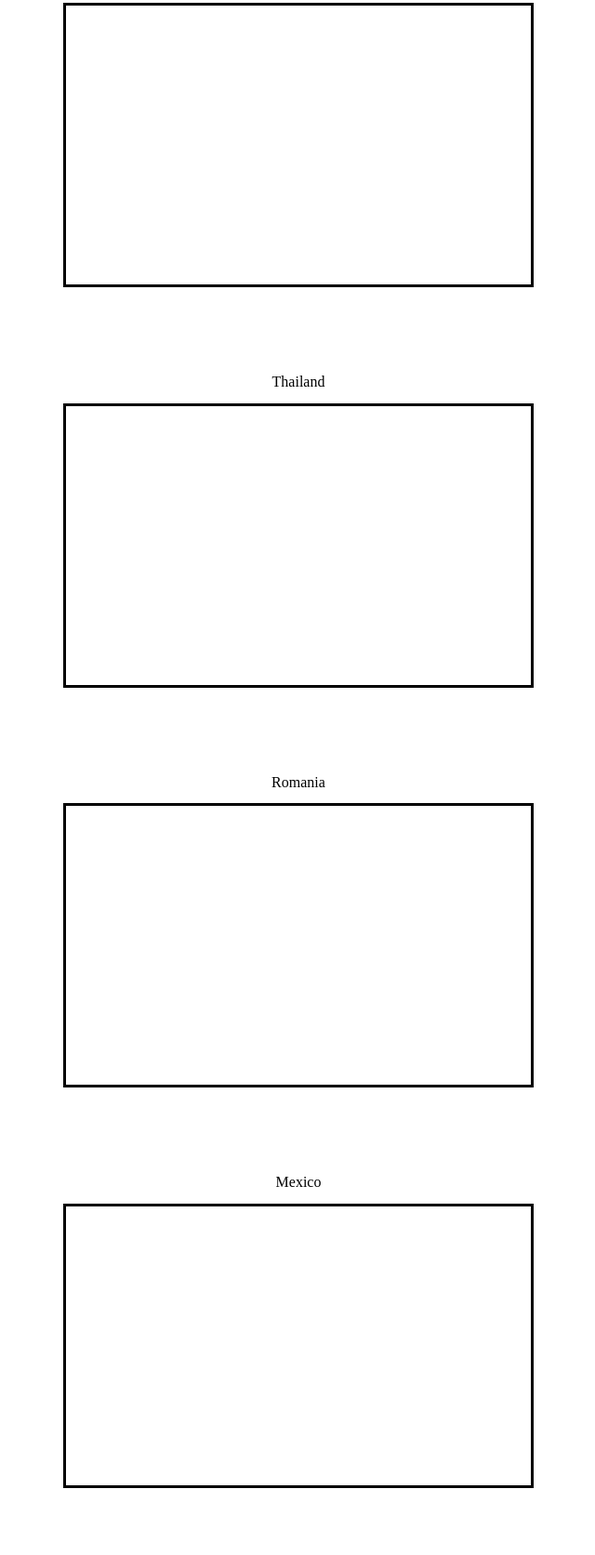
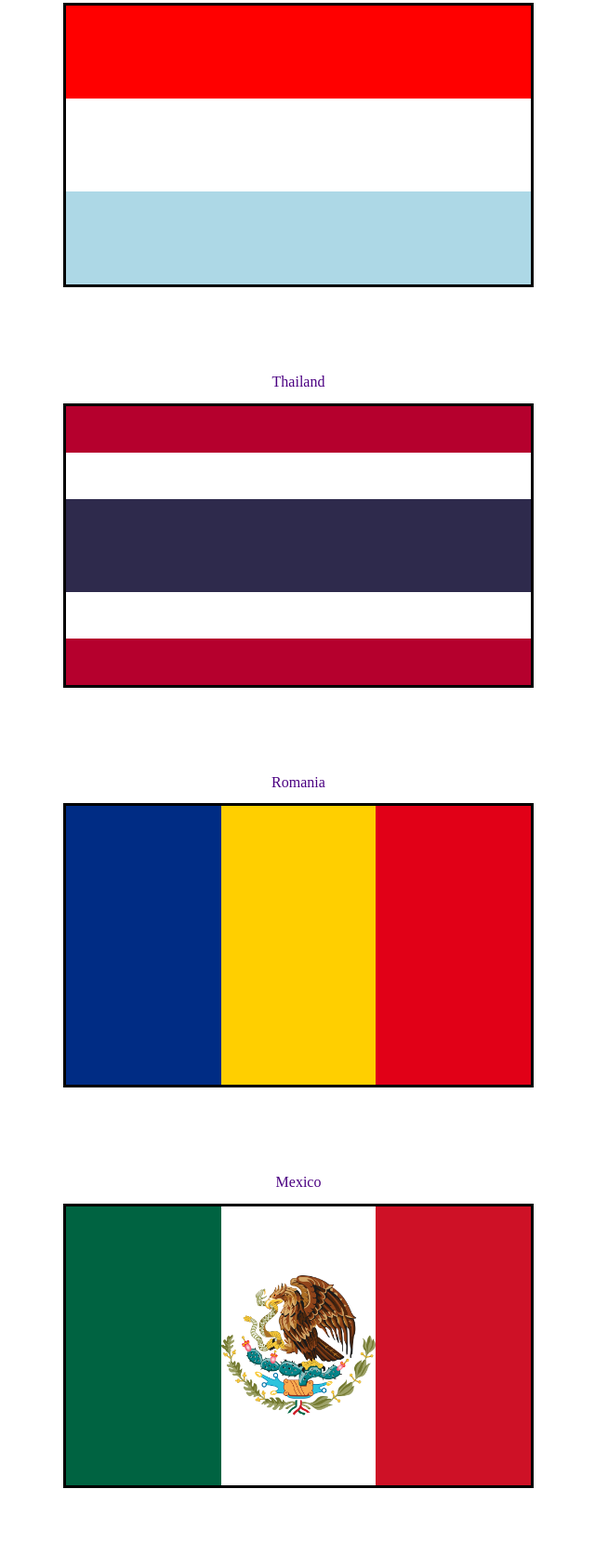
Before and after one commit to fullstack-decal-fa22/hw2-cdssxrhc, a plain HTML site: page index.html in a window 1280 px wide. Shown: the part 627-2300 px from the top of the page at 93% size, without its empty margins (319-959 px from the left). Drawn offline with Linux system fonts and the light colour scheme; files whose address does not match are found by name.

Commit message:
initial commit

```diff
--- a/index.html
+++ b/index.html
@@ -37,19 +37,23 @@
     </div>
 
     <h2 class="label">Romania</h2>
-    <div class="flag" style="">
-      <!-- insert flag here -->
+    <div class="flag" style="flex-direction:row disp; display: flex;">
+      <div class="romania-blue threehoriz"></div>
+      <div class="romania-yellow threehoriz"></div>
+      <div class="romania-red threehoriz"></div>
     </div>
 
     <h2 class="label">Mexico</h2>
-    <div class="flag">
-      <!-- insert flag here -->
+    <div class="flag" style="flex-direction:row disp; display: flex;">
+      <div class="mexico-green threehoriz"></div>
+      <img class="mexico-img threehoriz" src="/Users/chenwei/Desktop/CS198/cs198-99/hw2-cdssxrhc/eagle.png" alt="Eagle">
+      <div class="mexico-red threehoriz"></div>
     </div>
 
     <h2>Margin</h2>
     <div class="margin-container">
-      <div class="flag"></div>
-      <div class="flag"></div>
+      <div class="flag1 flag"></div>
+      <div class="flag2 flag"></div>
     </div>
 
     <h2>Padding</h2>
--- a/styles.css
+++ b/styles.css
@@ -32,10 +32,11 @@ h2 {
 }
 
 .threevert {
+  height: calc(100% / 3);
 }
 
 .threehoriz {
-  width: 33.3%;
+  width: calc(100% / 3);
 }
 
 .narrow {
@@ -55,9 +56,21 @@ h2 {
   top: 50px;
 }
 
+.label {
+  color: indigo;
+}
+
+.label:hover {
+  color: brown;
+}
+
 /* Colors */
 
 /* QUESTION 1 */
+
+.red {
+  background-color: red;
+}
 
 .orange {
   background-color: orange;
@@ -75,7 +88,7 @@ h2 {
   background-color: blue;
 }
 
-.lightblue {
+.light-blue, .lightblue {
   background-color: lightblue;
 }
 
@@ -83,7 +96,7 @@ h2 {
   background-color: purple;
 }
 
-.white {
+.white, #white {
   background-color: #fff;
 }
 
@@ -94,15 +107,18 @@ h2 {
 /* BEGIN QUESTION 2 */
 
 .thailand-red {
-  /* TODO */
+  background-color: #B5002D;
+  height: calc(100%/6);
 }
 
 .thailand-white {
-  /* TODO */
+  background-color: white;
+  height: calc(100%/6);
 }
 
 .thailand-blue {
-  /* TODO */
+  background-color: #2E2A4C;
+  height: calc(100%/3);
 }
 
 /* END QUESTION 2 */
@@ -129,7 +145,9 @@ h2 {
 }
 
 .mexico-img {
-  /* TODO */
+  max-height: fit-content;
+  max-width: calc(100%/3);
+  align-self: center;
 }
 
 .mexico-red {
@@ -149,17 +167,20 @@ h2 {
 /* For margin practice */
 .flag1 {
   background-color: red;
-  /* TODO */
+  margin-right: 5px;
 }
 
 .flag2 {
   background-color: blue;
-  /* TODO */
+  margin-left: 5px;
 }
 /* For padding practice */
 .padding-container {
   box-sizing: border-box;
   background-color: lightblue;
   background-clip: content-box, padding-box;
-  /* TODO */
+  padding-top: 30px;
+  padding-bottom: 30px;
+  padding-left: 30px;
+  padding-right: 30px;
 }
```
